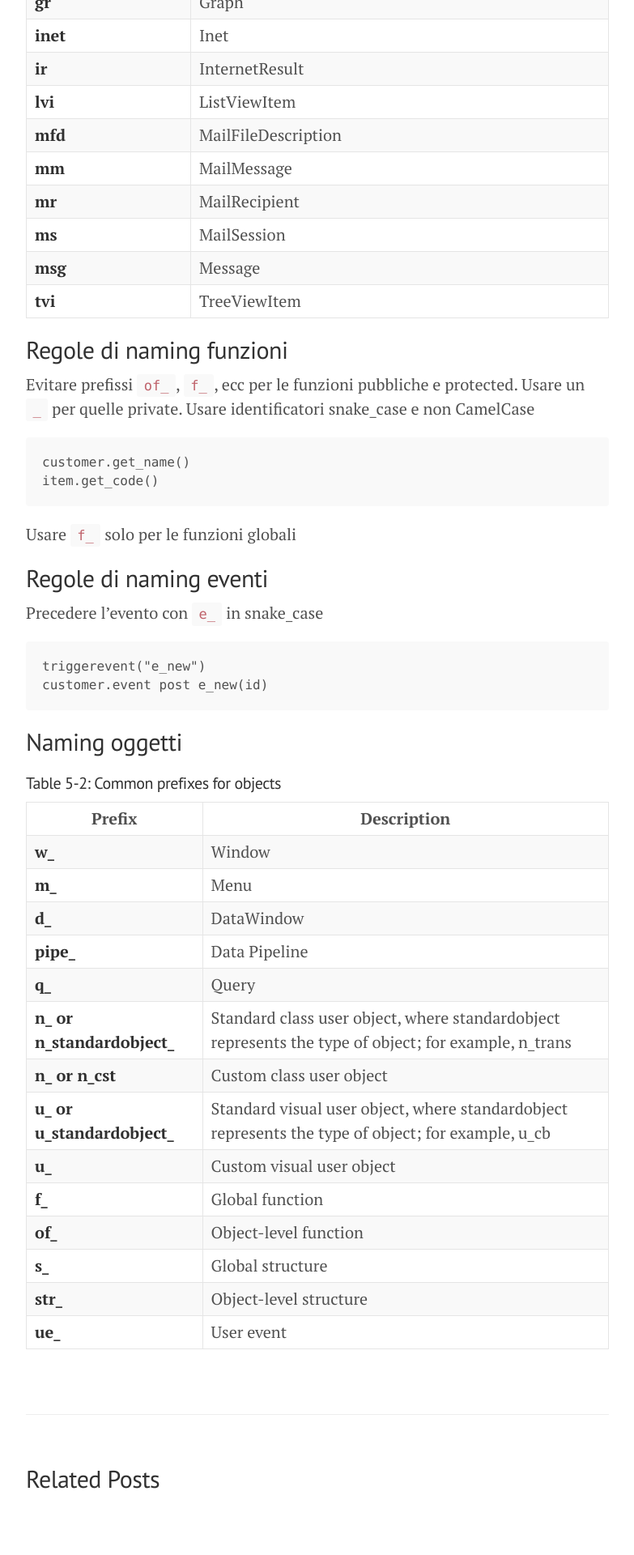
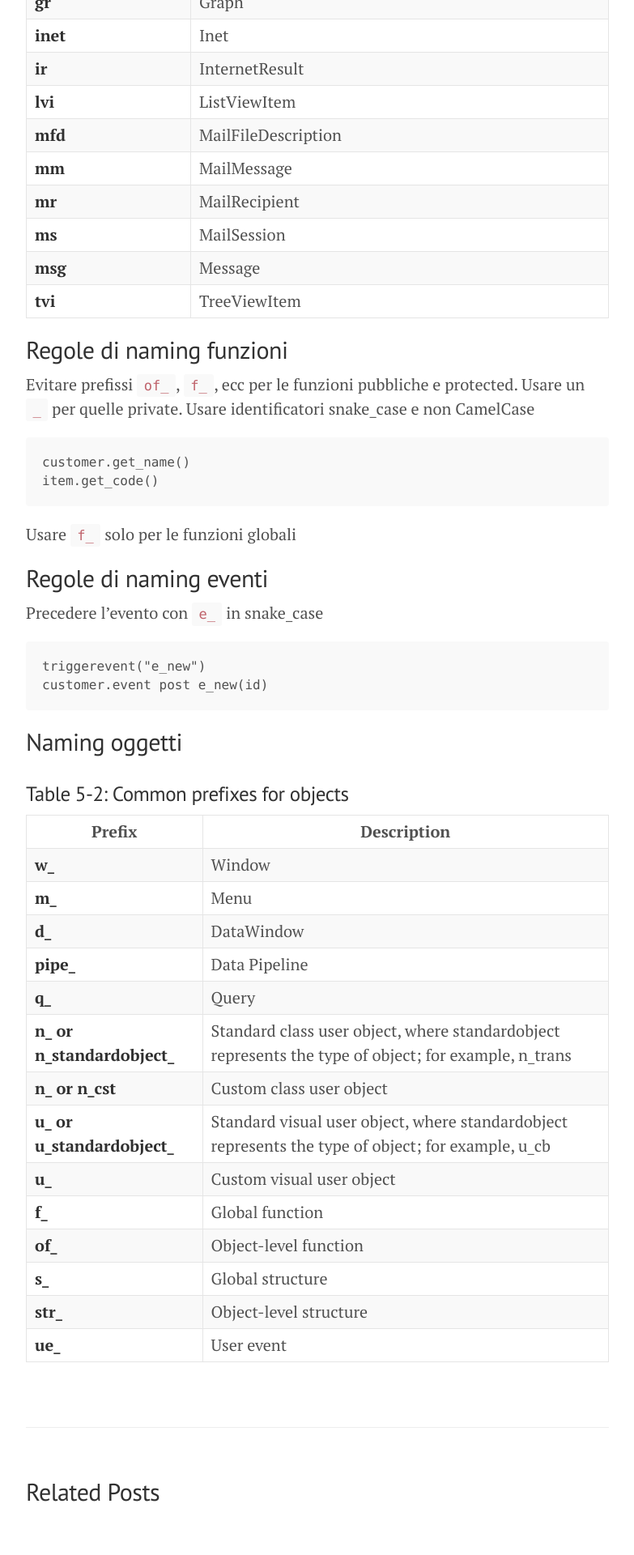
Before and after one commit to restoresrl/restoresrl.github.io, a Jekyll site: the page built from _posts/2016-03-13-prova-post.markdown, in a window 1280 px wide. Shown: the part 3406-5326 px from the top of the page at 81% size, without its empty margins (248-1031 px from the left). Built offline with Jekyll 4.4.1, drawn with Linux system fonts in a browser that asks for light colours.

```diff
--- a/_posts/2016-03-13-prova-post.markdown
+++ b/_posts/2016-03-13-prova-post.markdown
@@ -131,7 +131,7 @@ Precedere l'evento con `e_` in snake_case
 
 ## Naming oggetti
 
-#### Table 5-2: Common prefixes for objects
+### Table 5-2: Common prefixes for objects
 
 Prefix | Description
 ---- | ----
```
